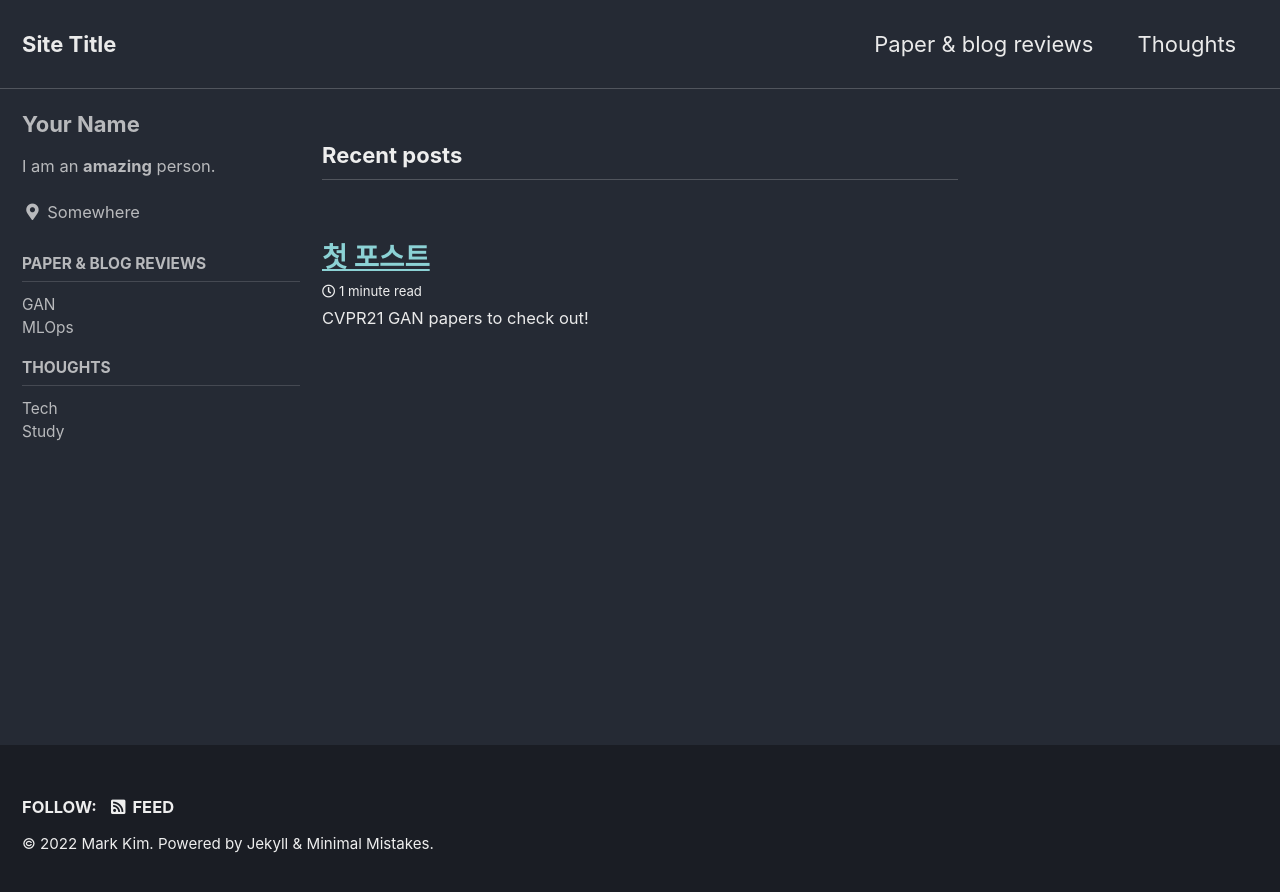
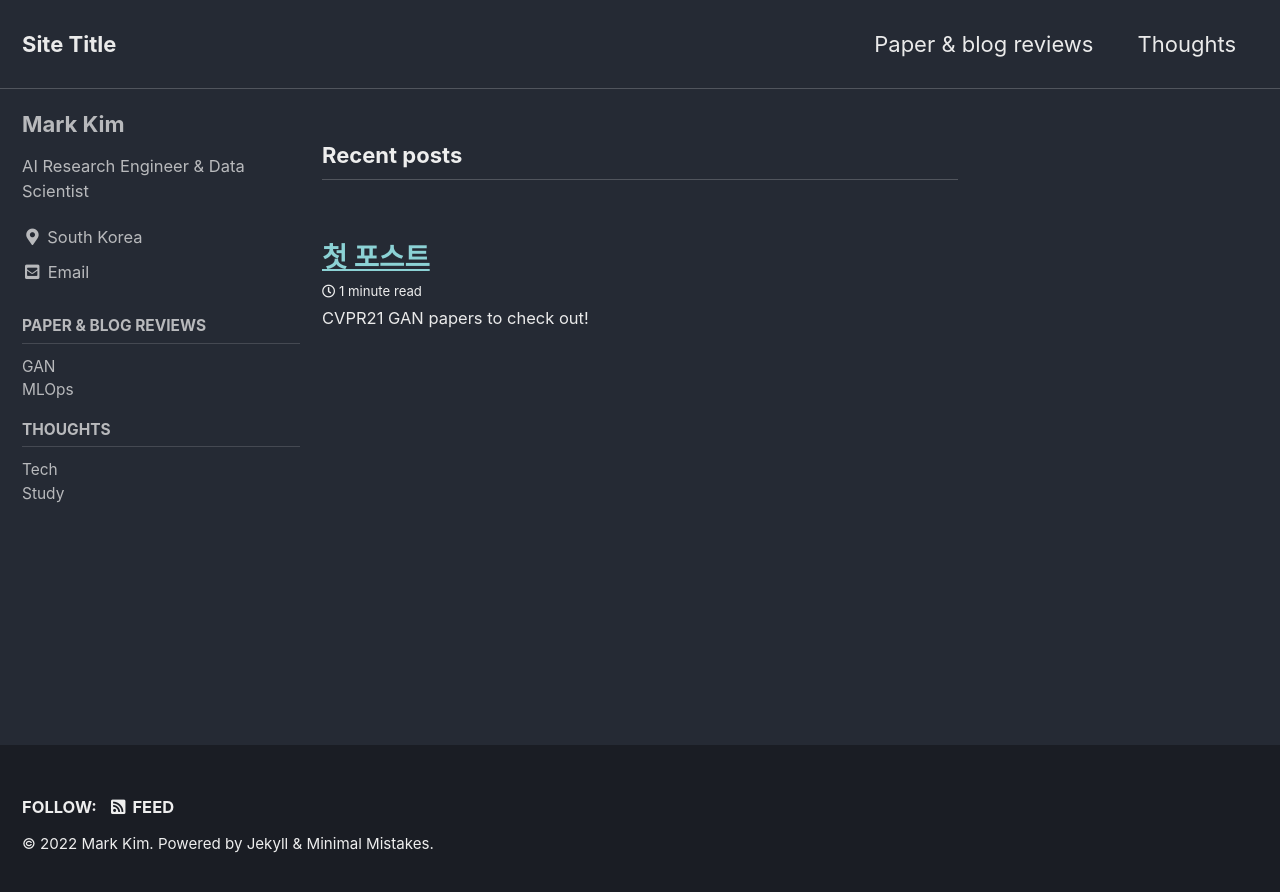
Before and after one commit to jis478/test_page, a Jekyll site: the page built from index.html, in a window 1280 px wide. Shown: the top 892 px of the page. Built offline with Jekyll 4.4.1, drawn with Linux system fonts in a browser that asks for light colours; cached includes are drawn as plain includes; the list of posts is cut into pages by our own code.

Commit message:
Update _config.yml

```diff
--- a/_config.yml
+++ b/_config.yml
@@ -102,11 +102,11 @@ analytics:
 
 # Site Author
 author:
-  name             : "Your Name"
+  name             : "Mark Kim"
   avatar           : # path of avatar image, e.g. "/assets/images/bio-photo.jpg"
-  bio              : "I am an **amazing** person."
-  location         : "Somewhere"
-  email            :
+  bio              : "AI Research Engineer & Data Scientist"
+  location         : "South Korea"
+  email            : "Mark.kim.596596@gmail.com"
   links:
     - label: "Email"
       icon: "fas fa-fw fa-envelope-square"
```
